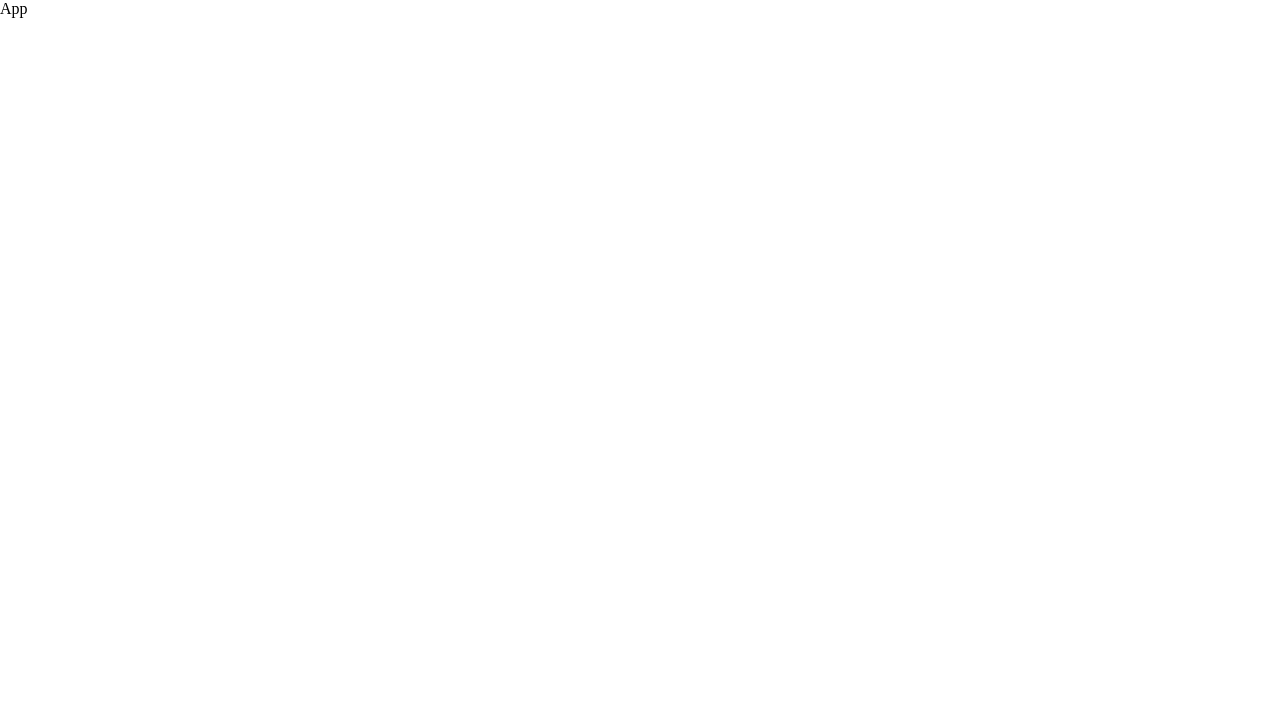
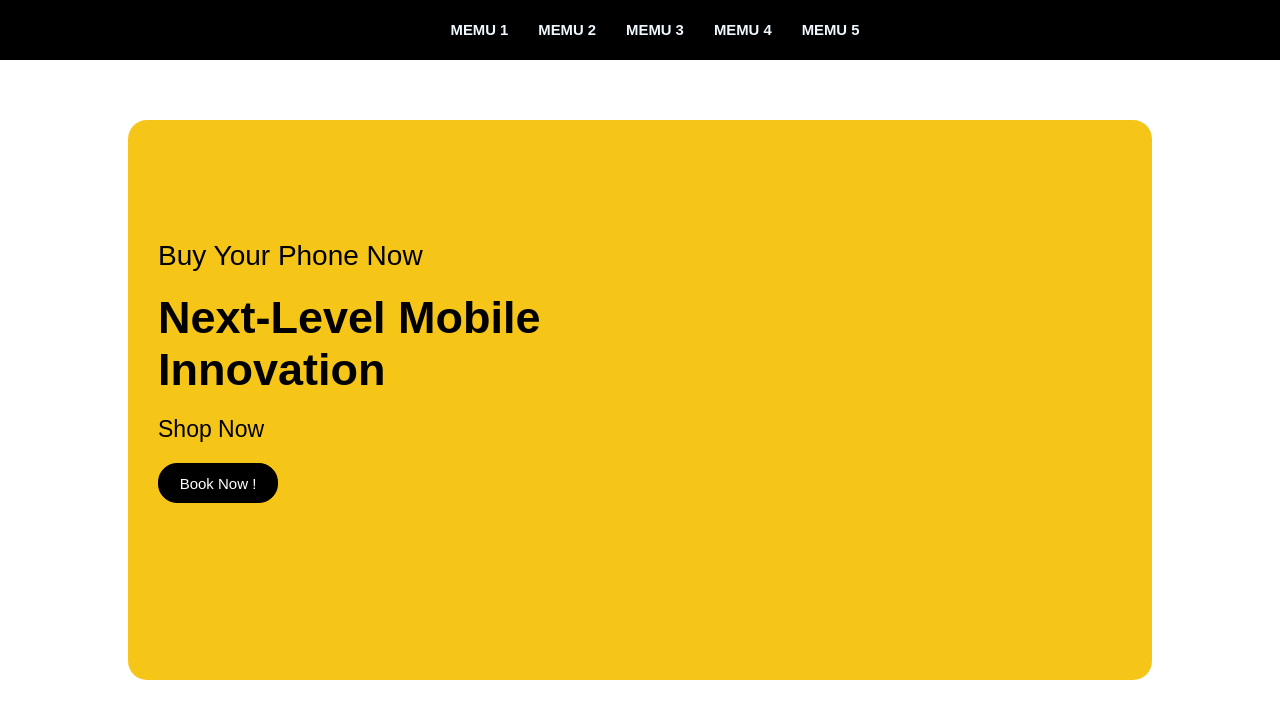
Before and after one commit to MohamedGrissa0/CompEpi, a React (Create React App) app in the folder frontend/ecom/: page / in a window 1280 px wide. Shown: the top 718 px of the page. Built offline with nearby package versions, Linux system fonts and the light colour scheme.

Commit message:
feat: add menu bar component

```diff
--- a/frontend/ecom/src/App.js
+++ b/frontend/ecom/src/App.js
@@ -1,8 +1,12 @@
 import React from 'react'
 import 'animate.css';
+import './Components/Menu/menuBar.css';
+import MenuBar from './Components/Menu/MenuBar';
 
 export default function App() {
   return (
-    <div>App</div>
+    <div>
+      <MenuBar></MenuBar>
+    </div>
   )
 }
--- /dev/null
+++ b/frontend/ecom/src/Components/Menu/MenuBar.jsx
@@ -0,0 +1,29 @@
+import React from 'react'
+
+function MenuBar() {
+  return (
+    <>
+    <div className="container-menu">
+      <ul className="menuBar">
+        <li>memu 1</li>
+        <li>memu 2</li>
+        <li>memu 3</li>
+        <li>memu 4</li>
+        <li>memu 5</li>
+      </ul>
+    </div>
+    <div className="center-screen">
+      <div className="landing-page-container">
+        <div className="container-message">
+            <p className="text1">Buy Your Phone Now</p>
+            <p className="text2">Next-Level Mobile Innovation </p>
+            <p className="text3">Shop Now</p>
+            <button className="button-book"> <span>Book Now !</span></button>
+        </div>
+      </div>
+    </div>
+    </>
+  )
+}
+
+export default MenuBar
--- /dev/null
+++ b/frontend/ecom/src/Components/Menu/menuBar.css
@@ -0,0 +1,96 @@
+body {
+    margin: 0;
+    padding: 0;
+  }
+
+  .container-menu {
+    position: fixed;
+    top: 0;
+    left: 0;
+    width: 100%;
+    display: flex;
+    justify-content: center;
+    align-items: center;
+    height: 60px; /* Adjust the height as needed */
+    background-color: black;
+    z-index: 1000; /* Adjust z-index as needed */
+  }
+
+  .menuBar {
+    list-style: none;
+    padding: 0;
+    display: flex;
+    justify-content: space-between;
+    align-items: center;
+    color: aliceblue;
+    /* Other styling properties as needed */
+  }
+
+  .menuBar li {
+    font-weight: 600;
+    cursor: pointer;
+    margin-left: 30px;
+    font-size: 14.875px;
+    text-transform: uppercase;
+    font-family: Poppins, sans-serif;
+  }
+  .menuBar li:hover{
+    color: var(--color);
+  }
+
+  .center-screen {
+    position: absolute;
+    width: 100%;
+    height: 100%;
+    display: flex;
+    justify-content: center;
+    align-items: center;
+  }
+
+  .landing-page-container {
+    border-radius: 19px;
+    height: 70vh;
+    max-height: 80vh;
+    width: 80vw;
+    background-color: var(--color);
+    /* Additional styling properties as needed */
+  }
+
+  .landing-page-container p {
+    /* Additional styling for the paragraph inside landing-page-container if needed */
+  }
+  .container-message{
+    margin-left: 30px;
+    margin-top: 120px;
+    position: absolute;
+    width: 30%;
+  }
+  .text1{
+    font-family: Poppins, sans-serif;
+    font-weight: 500;
+    font-size: 28px;
+    margin-bottom: 20px;
+  }
+  .text2{
+    font-family: Poppins, sans-serif;
+    font-weight: 700;
+    font-size: 45px;
+    margin-bottom: 20px;
+  }
+  .text3{
+    font-family: Poppins, sans-serif;
+    font-weight: 500;
+    font-size: 23px;
+  }
+  .button-book {
+    border: var(--color2) solid 1px;
+    margin-top: 20px;
+    cursor: pointer;
+    font-size: 15px;
+    font-weight: 500;
+    background-color: var(--color2);
+    color: var(--color3);
+    height: 40px;
+    width: 120px;
+    border-radius: 19px;
+  }
```
